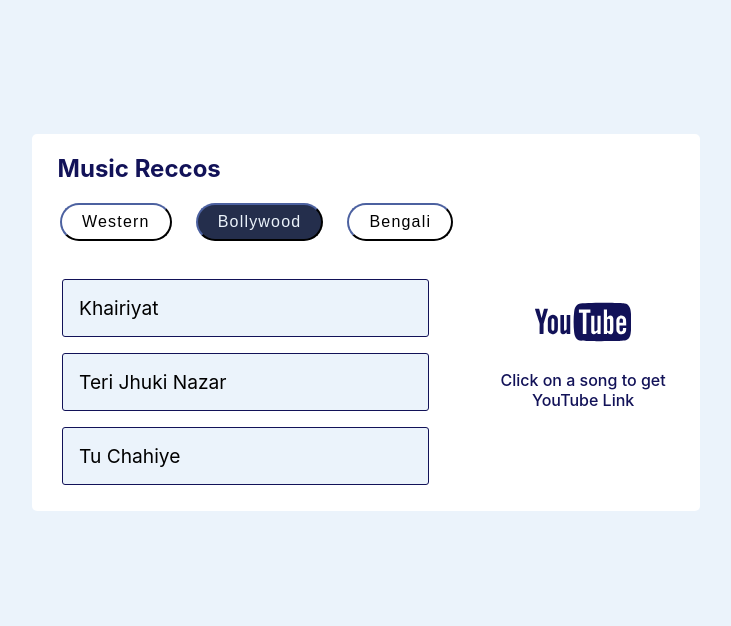
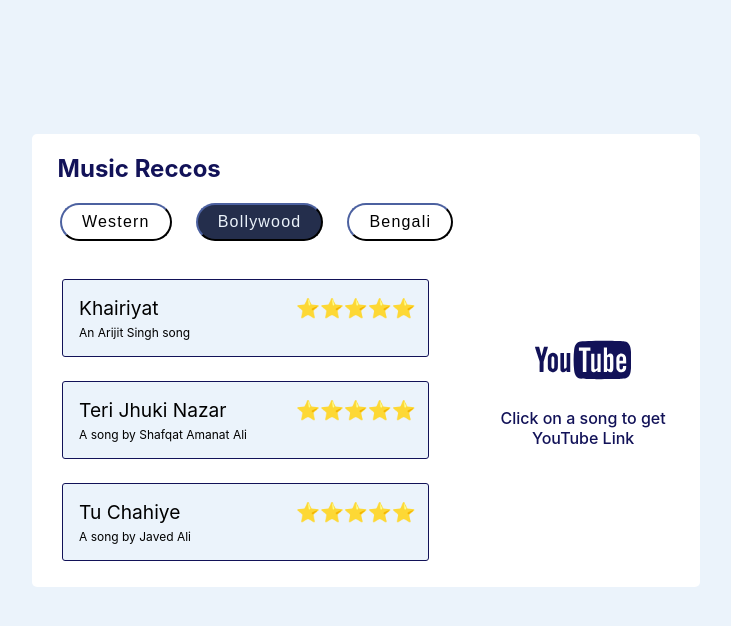
Before and after one commit to mohibkay/music-reccos, a React (Create React App) app: page / in a window 1280 px wide. Shown: the top 626 px of the page, without its empty margins (274-1005 px from the left). Built offline with nearby package versions, Linux system fonts and the light colour scheme.

Commit message:
feat: added rating & desc

```diff
--- a/src/App.css
+++ b/src/App.css
@@ -68,6 +68,8 @@ body {
   font-size: 1.2rem;
   border-radius: 3px;
   cursor: pointer;
+  display: flex;
+  justify-content: space-between;
 }
 
 .App ul .song {
@@ -78,6 +80,10 @@ body {
 .App ul li:hover {
   background-color: #121258;
   color: #ffffff;
+}
+
+.App ul .listItems {
+  display: flex;
 }
 
 .App .yt-link {
--- a/src/App.js
+++ b/src/App.js
@@ -10,47 +10,70 @@ function App() {
     Western: [
       {
         song: "Perfect",
+        rating: "⭐⭐⭐⭐⭐",
         linkPreview: "youtube/perfect",
         link: "https://youtu.be/2Vv-BfVoq4g",
+        description: "An Ed Sheeran song",
       },
       {
         song: "Love Me Like You Do",
+        rating: "⭐⭐⭐⭐⭐",
         linkPreview: "youtube/Love Me Like You Do",
         link: "https://youtu.be/AJtDXIazrMo",
+        description: "An Ellie Goldie song",
       },
       {
         song: "What About Us",
+        rating: "⭐⭐⭐⭐⭐",
         linkPreview: "youtube/What About Us",
         link: "https://youtu.be/ClU3fctbGls",
+        description: "A Pink Floyd song",
       },
     ],
     Bollywood: [
       {
         song: "Khairiyat",
+        rating: "⭐⭐⭐⭐⭐",
         linkPreview: "youtube/Khairiyat",
         link: "https://youtu.be/hoNb6HuNmU0",
+        description: "An Arijit Singh song",
       },
       {
         song: "Teri Jhuki Nazar",
+        rating: "⭐⭐⭐⭐⭐",
         linkPreview: "youtube/Teri Jhuki Nazar",
         link: "https://youtu.be/ZgIzch1Pqj4",
+        description: "A song by Shafqat Amanat Ali",
       },
       {
         song: "Tu Chahiye",
+        rating: "⭐⭐⭐⭐⭐",
         linkPreview: "youtube/Tu Chahiye",
         link: "https://youtu.be/zuvla6ABKbs",
+        description: "A song by Javed Ali",
       },
     ],
     Bengali: [
       {
         song: "Bojhena Sey Bojhena",
+        rating: "⭐⭐⭐⭐⭐",
         linkPreview: "youtube/Bojhena Sey Bojhena",
         link: "https://youtu.be/J2JQQm1h6xQ",
+        description: "A song by Arijit Singh",
+      },
+      {
+        song: "Na Re Na",
+        rating: "⭐⭐⭐⭐⭐",
+        linkPreview: "youtube/Na Re Na",
+        link: "https://youtu.be/azLiK9wdxl8",
+        description: "An Arijit Singh song",
       },
       {
         song: "Ekla Cholo Re",
+        rating: "⭐⭐⭐⭐⭐",
         linkPreview: "youtube/Ekla Cholo Re",
         link: "https://youtu.be/r94gSTyH2cM",
+        description: "A song by Amitabh Bachchan",
       },
     ],
   };
@@ -77,13 +100,23 @@ function App() {
 
         <ul>
           {musicLibrary[genre]?.map((item) => (
+            <div className="listItems">
               <li
                 onClick={() => setSelectedSong(item)}
                 className={`${selectedSong.song === item.song && "song"}`}
                 key={item.song}
               >
+                <span>
                   {item.song}
+                  <br />
+                  <p style={{ fontSize: "12px", margin: 0, marginTop: "5px" }}>
+                    {item.description}
+                  </p>
+                </span>
+
+                <div>{item.rating}</div>
               </li>
+            </div>
           ))}
         </ul>
       </div>
```
Lines whose indentation alone changed are shown as unchanged.
